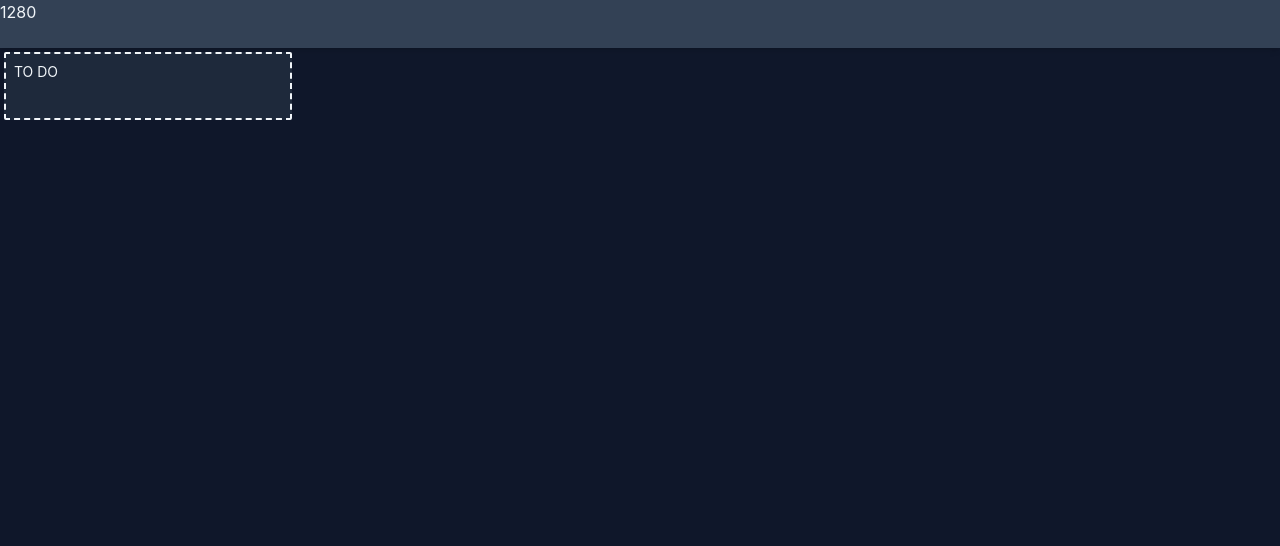
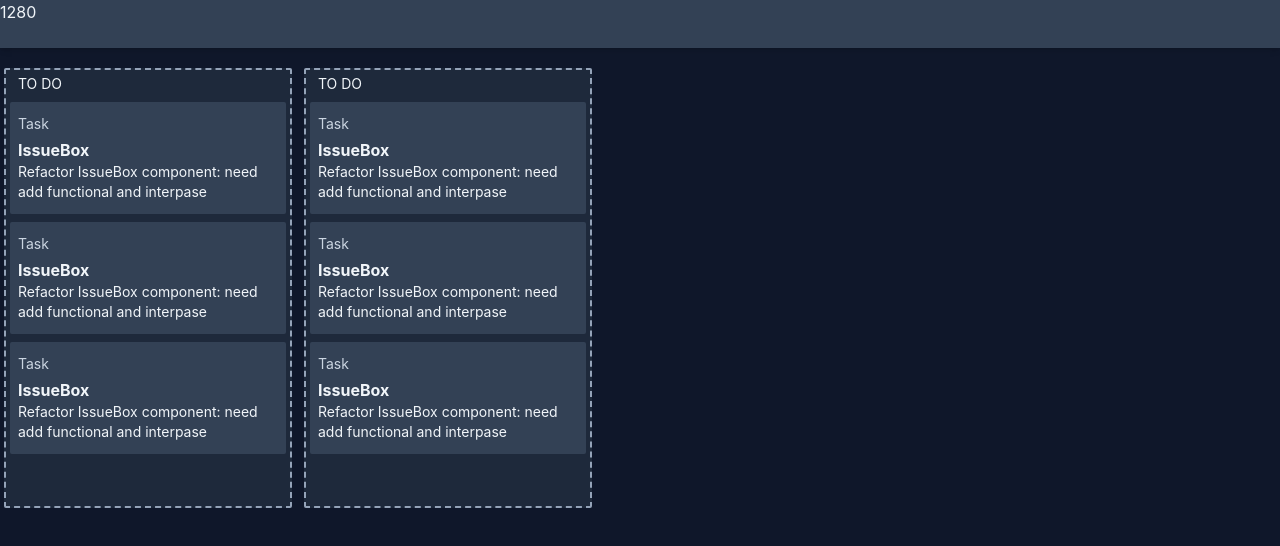
Before and after one commit to LogotipX/task-manager, a React (Create React App) app: page / in a window 1280 px wide. Shown: the top 546 px of the page. Built offline with nearby package versions, Linux system fonts and the light colour scheme.

Commit message:
reafactor: styling IssueBox and Tasks Container

```diff
--- a/src/App.tsx
+++ b/src/App.tsx
@@ -1,5 +1,5 @@
 import React, { useState, useEffect } from "react";
-import logo from "./logo.svg";
+// import logo from "./logo.svg";
 import "./App.scss";
 import TasksContainer from "./components/TasksContainer";
 
@@ -21,7 +21,8 @@ function App() {
       <header className="w-screen text-slate-100 h-12 bg-slate-700 shadow-md">
         {width}
       </header>
-      <div className="flex flex-row flex-wrap">
+      <div className="flex flex-row flex-wrap xs:child:my-2 not-xs:child:mt-5 not-xs:child:mr-2 last-child:mr-0">
+        <TasksContainer className="m-1" containerName="to do" />
         <TasksContainer className="m-1" containerName="to do" />
       </div>
     </div>
--- a/src/components/IssueBox.tsx
+++ b/src/components/IssueBox.tsx
@@ -1,12 +1,25 @@
 import React from "react";
 
-function IssueBox() {
+type TProps = {
+  type: string;
+  title: string;
+  text: string;
+  // priority: string;
+  className?: string;
+};
+
+function IssueBox(props: TProps) {
   return (
-    <div>
-      <div className="issue__type"></div>
-      <div className="task__title"></div>
-      <div className="task__text"></div>
-      <div className="task__priority"></div>
+    <div
+      draggable
+      className={props.className + " rounded-sm bg-slate-700 px-2 py-3"}
+    >
+      <div className="issue__type text-slate-300">{props.type}</div>
+      <div className="task__title pt-1 font-bold text-slate-100 text-base">
+        {props.title}
+      </div>
+      <div className="task__tex text-slate-100">{props.text}</div>
+      {/* <div className="task__priority">{props.priority}</div> */}
     </div>
   );
 }
--- a/src/components/TasksContainer.tsx
+++ b/src/components/TasksContainer.tsx
@@ -7,22 +7,52 @@ type TProps = {
 };
 
 export default function TasksContainer(props: TProps) {
-  const classNames =
-    "task-container p-2 text-sm xs:w-screen w-72 text-slate-100 bg-slate-800 border-2 border-dashed border-slate-100 rounded-sm";
+  const [visibility, setVisibility] = useState("invisible");
 
-  const [visibility, setVisibility] = useState("invisible");
+  const IssueArr = [
+    {
+      type: "Task",
+      title: "IssueBox",
+      text: "Refactor IssueBox component: need add functional and interpase",
+      // priority: "some priority",
+      className: "my-2",
+    },
+    {
+      type: "Task",
+      title: "IssueBox",
+      text: "Refactor IssueBox component: need add functional and interpase",
+      // priority: "some priority",
+      className: "my-2",
+    },
+    {
+      type: "Task",
+      title: "IssueBox",
+      text: "Refactor IssueBox component: need add functional and interpase",
+      // priority: "some priority",
+      className: "my-2",
+    },
+  ];
 
   return (
     <>
       <div
         onMouseEnter={() => setVisibility("visible")}
         onMouseLeave={() => setVisibility("invisible")}
-        className={`${props.className} ${classNames}`}
+        className={`${props.className} task-container p-1 text-sm xs:w-screen w-72 text-slate-100 bg-slate-800 border-2 border-dashed border-slate-400 rounded-sm`}
       >
-        <div className="container__name uppercase">{props.containerName}</div>
-        <IssueBox />
+        <div className="container__name uppercase pl-2">
+          {props.containerName}
+        </div>
+        {IssueArr.map((i) => (
+          <IssueBox
+            type={i.type}
+            title={i.title}
+            text={i.text}
+            className={i.className}
+          />
+        ))}
         <div
-          className={`button__create-issue ${visibility} font-bold hover:bg-slate-600 active:bg-slate-700 cursor-pointer rounded-sm p-1`}
+          className={`button__create-issue ${visibility} px-1 py-2 mb-1 font-bold hover:bg-slate-600 active:bg-slate-700 cursor-pointer rounded-sm`}
         >
           + Create issue
         </div>
--- a/tailwind.config.js
+++ b/tailwind.config.js
@@ -3,7 +3,7 @@ module.exports = {
   theme: {
     extend: {},
     screens: {
-      xs: { min: "320px", max: "449px" },
+      xs: { min: "320px", max: "499px" },
       // => @media (min-width: 320px and max-width: 449px) { ... }
 
       sm: { min: "500px", max: "767px" },
@@ -20,7 +20,19 @@ module.exports = {
 
       "2xl": { min: "1536px" },
       // => @media (min-width: 1536px) { ... }
+
+      "not-xs": { min: "500px" },
+      // => @media (min-width: 500px) { ... }
     },
   },
-  plugins: [],
+  plugins: [
+    function ({ addVariant }) {
+      addVariant("child", "& > *");
+      addVariant("child-hover", "& > *:hover");
+    },
+    function ({ addVariant }) {
+      addVariant("last-child", "& > :last-child");
+      // addVariant("last-child-hover", "& > last-child:hover");
+    },
+  ],
 };
```
